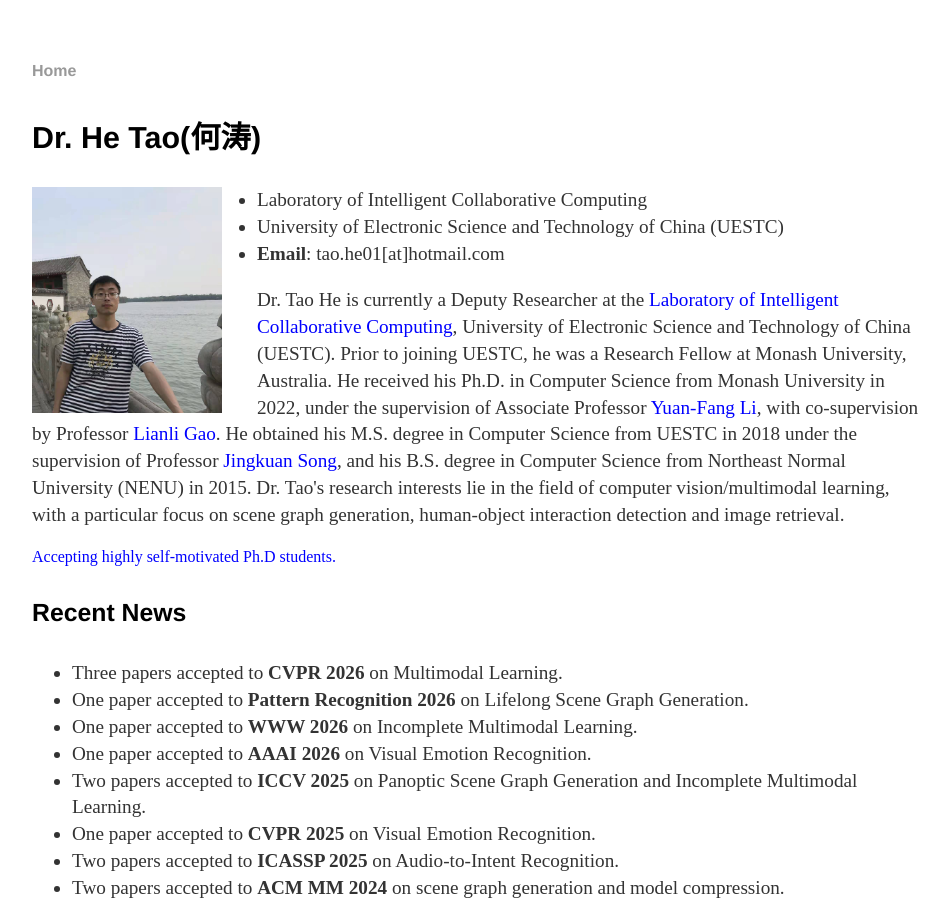
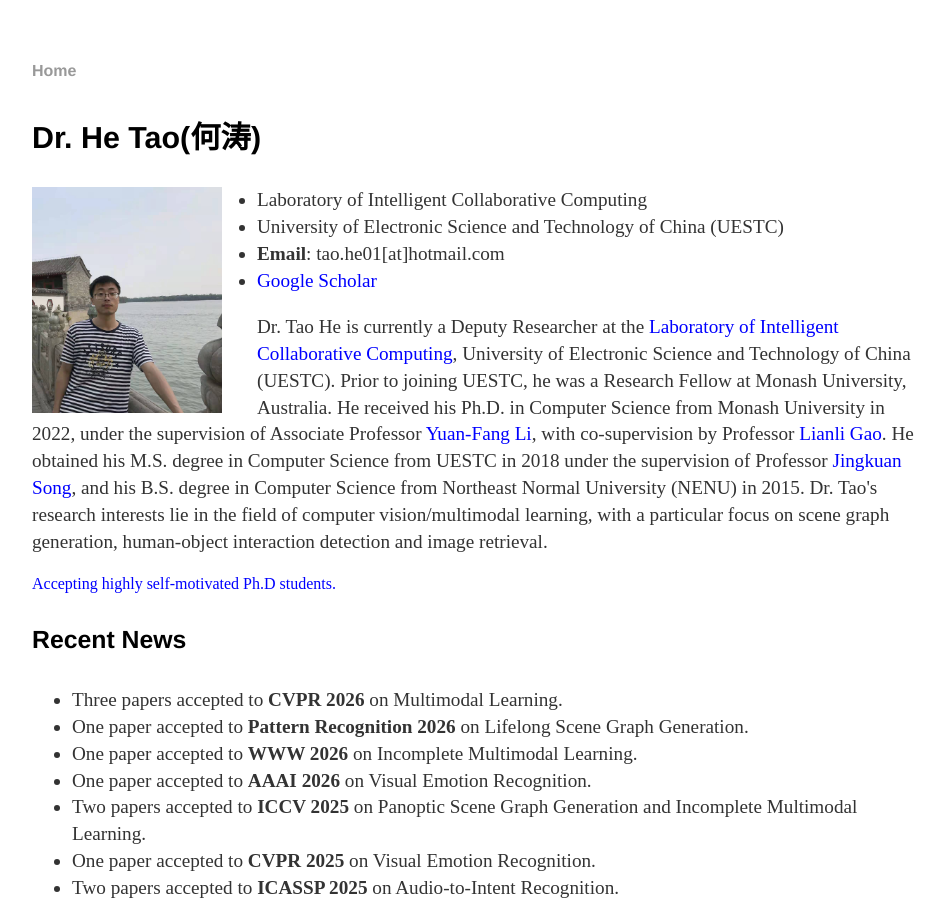
Before and after one commit to ht014/ht014.github.io, a Jekyll site: the page built from index.html, in a window 1280 px wide and 900 px high. Shown: the whole window, without its empty margins (160-1108 px from the left). Built offline with Jekyll 4.4.1, drawn with Linux system fonts in a browser that asks for light colours.

Commit message:
Update index.html

```diff
--- a/index.html
+++ b/index.html
@@ -11,7 +11,7 @@
 					<li>University of Electronic Science and Technology of China (UESTC)</li>
 
 					<li> <b>Email</b>: tao.he01[at]hotmail.com </li>
-					<!-- <li><a href="https://scholar.google.com/citations?user=nhbZOLcAAAAJ&hl=en"><div style="color:blue;"> Google Scholar</div></a></li> -->
+					<li><a href="https://scholar.google.com/citations?user=nhbZOLcAAAAJ&hl=en"><div style="color:blue;"> Google Scholar</div></a></li>
 
 				</ul>
 			</p>
```
